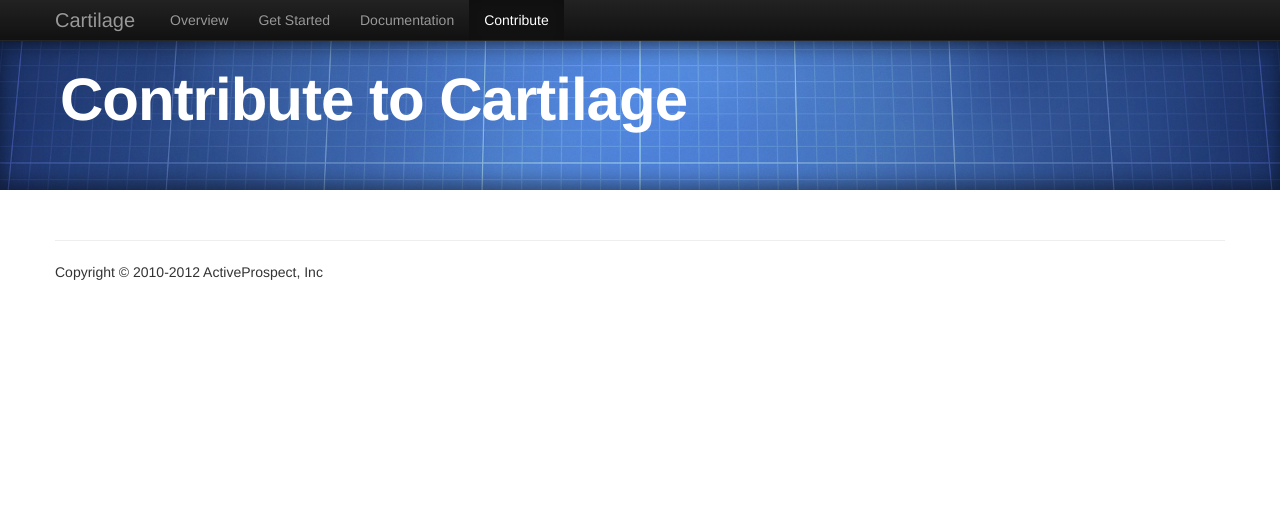
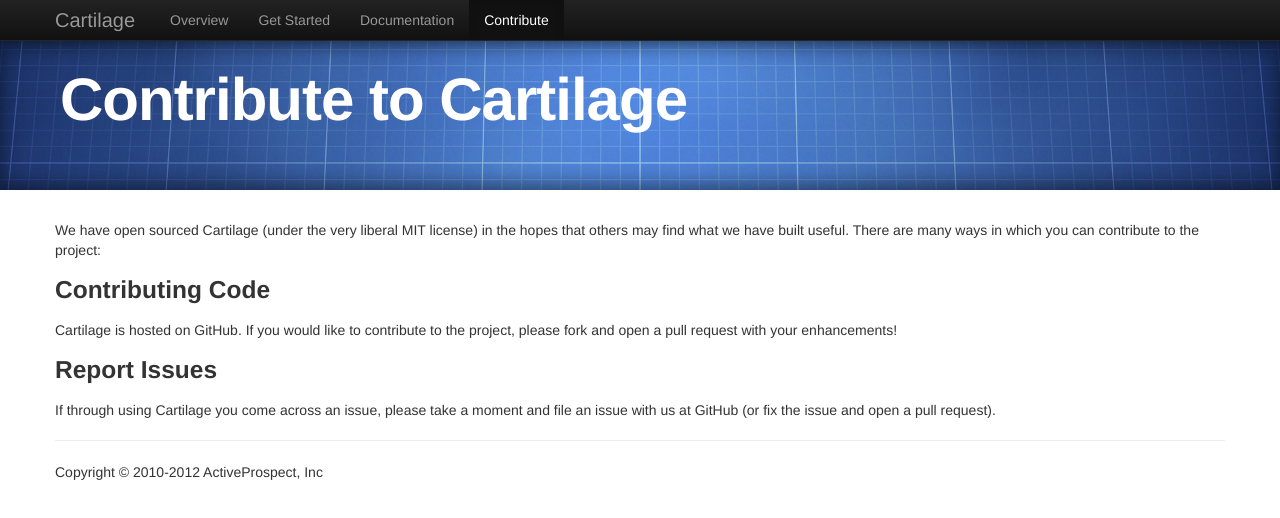
Before and after one commit to Cartilage/cartilage.github.com, a plain HTML site: page contribute.html in a window 1280 px wide. Drawn offline with nearby package versions, Linux system fonts and the light colour scheme.

Commit message:
Added initial content to the Contribute page.

```diff
--- a/contribute.html
+++ b/contribute.html
@@ -43,6 +43,34 @@
 
     <div class="container">
 
+      <p>
+        We have open sourced Cartilage (under the very liberal MIT license) in the hopes that
+        others may find what we have built useful. There are many ways in which you can
+        contribute to the project:
+      </p>
+
+      <section>
+        <a name="contribute-code"></a>
+        <header>
+          <h3>Contributing Code</h3>
+        </header>
+        <p>
+          Cartilage is hosted on GitHub. If you would like to contribute to the project, please
+          fork and open a pull request with your enhancements!
+        </p>
+      </section>
+
+      <section>
+        <a name="report-issues"></a>
+        <header>
+          <h3>Report Issues</h3>
+        </header>
+        <p>
+          If through using Cartilage you come across an issue, please take a moment and file
+          an issue with us at GitHub (or fix the issue and open a pull request).
+        </p>
+      </section>
+
       <hr />
 
       <footer>
```
